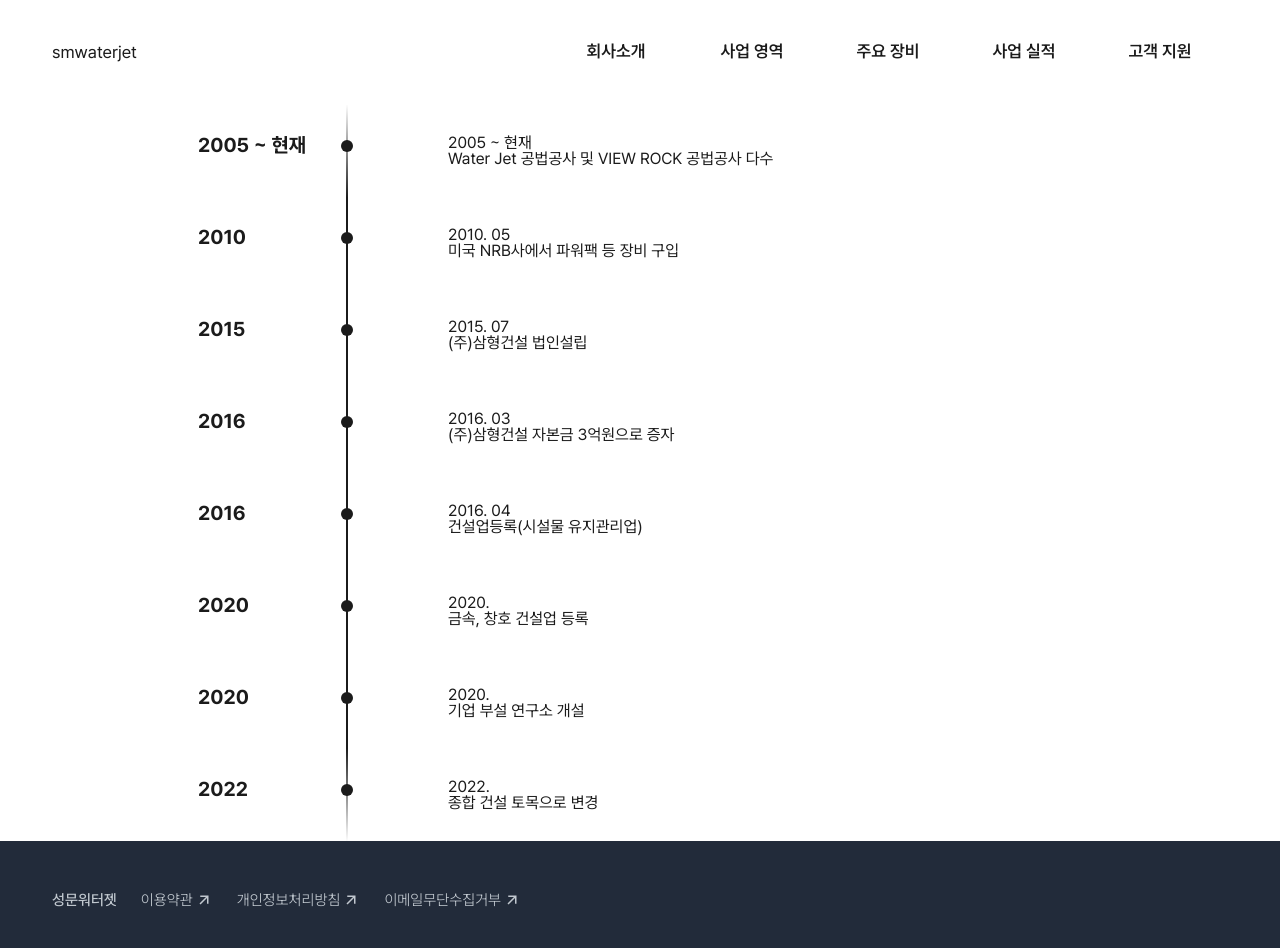
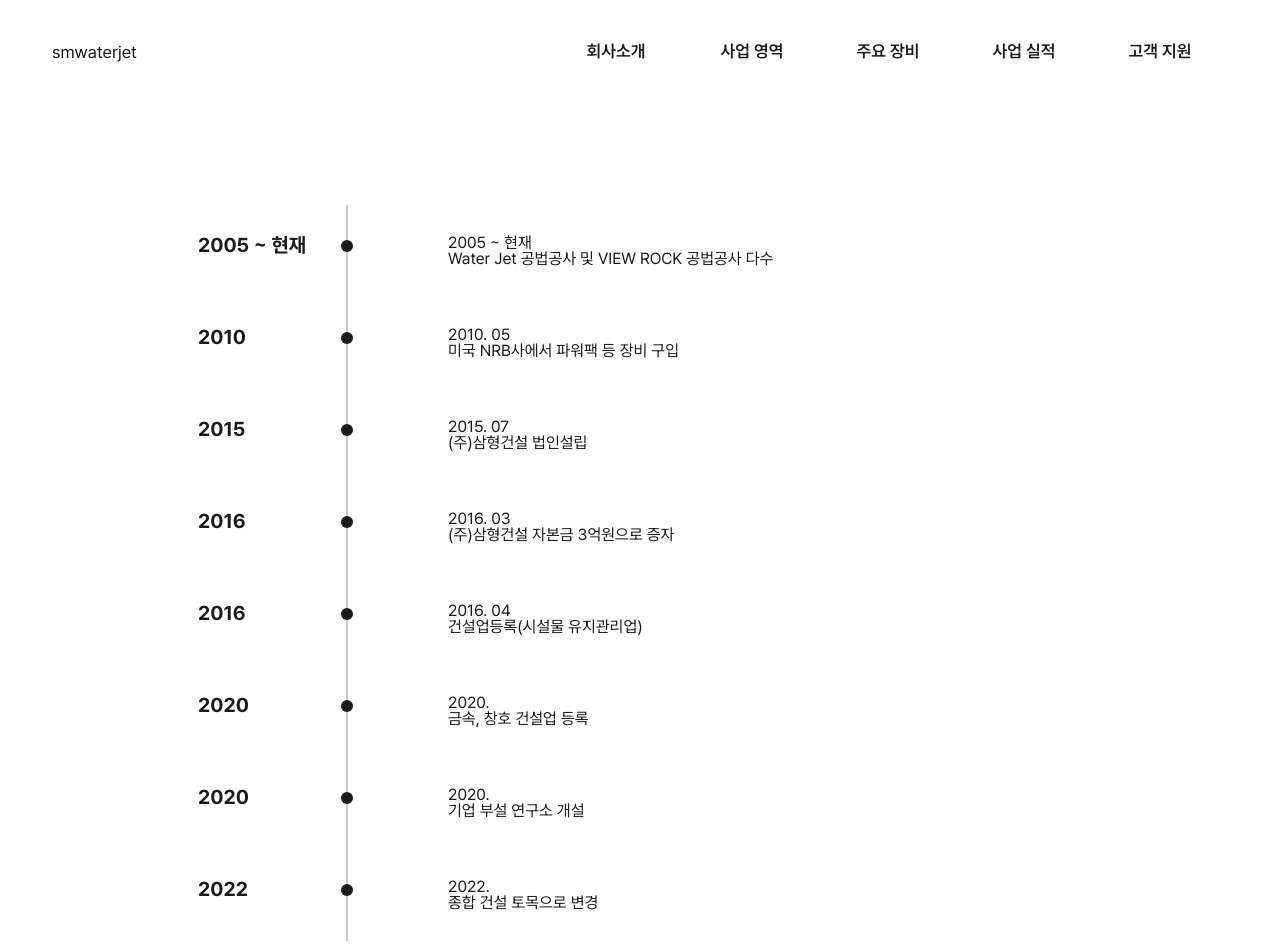
Before and after one commit to Melting-Ground/smwaterjet-web-client, a Next.js app: page /company/history in a window 1280 px wide. Shown: the top 948 px of the page. Built offline with nearby package versions, Linux system fonts and the light colour scheme.

Commit message:
Style: 스크롤 비례에 따른 history-line 높이 동적 조정 기능 추가

```diff
--- a/src/app/(routes)/company/history/page.module.scss
+++ b/src/app/(routes)/company/history/page.module.scss
@@ -7,25 +7,41 @@
   flex-direction: row;
   justify-content: center;
   width: 100%;
+  padding: 100px 0;
 
   .history {
     width: 50%;
     display: flex;
     flex-direction: column;
+    position: relative;
+    &-line {
+      width: 2px;
+      height: 80%;
+      // background-color: rgba(
+      //   red($black),
+      //   green($black),
+      //   blue($black),
+      //   0.5
+      // ); // 50% 투명도
+      background-color: $black;
+      border-radius: 100px;
+      position: absolute;
+      left: -0px;
+    }
 
     li {
-      border-left: 2px solid $black;
+      border-left: 2px solid $white;
       padding: 30px;
       padding-left: 100px;
       display: flex;
       flex-direction: column;
 
-      &:nth-child(1) {
-        border-image: linear-gradient(transparent, $black) 1 100%;
-      }
-      &:last-child {
-        border-image: linear-gradient($black, transparent) 1 100%;
-      }
+      // &:nth-child(1) {
+      //   border-image: linear-gradient(transparent, $black) 1 100%;
+      // }
+      // &:last-child {
+      //   border-image: linear-gradient($black, transparent) 1 100%;
+      // }
 
       &::after {
         position: absolute;
@@ -48,3 +64,11 @@
     }
   }
 }
+
+// .back-pannel {
+//   background-color: blueviolet;
+//   width: 100%;
+//   height: 500px;
+//   z-index: -999;
+//   position: fixed;
+// }
--- a/src/app/(routes)/company/history/page.tsx
+++ b/src/app/(routes)/company/history/page.tsx
@@ -1,10 +1,38 @@
-import React from "react";
+"use client";
+import React, { useEffect, useState } from "react";
 import styles from "./page.module.scss";
+export default function History() {
+  const [boxHeight, setBoxHeight] = useState<number>(0);
 
-export default function History() {
+  useEffect(() => {
+    const handleScroll = () => {
+      const scrollPosition = window.scrollY;
+      const documentHeight = document.documentElement.scrollHeight;
+      const windowHeight = window.innerHeight;
+
+      const scrollRatio = scrollPosition / (documentHeight - windowHeight);
+
+      const newHeight = scrollRatio * 100;
+      setBoxHeight(newHeight);
+    };
+
+    window.addEventListener("scroll", handleScroll);
+
+    return () => {
+      window.removeEventListener("scroll", handleScroll);
+    };
+  }, []);
+
   return (
+    <>
       <div className={styles.container}>
         <ol className={styles.history}>
+          <div
+            id="box"
+            className={styles["history-line"]}
+            style={{ height: `${boxHeight}%` }}
+          />
+
           <li data-year="2005 ~ 현재">
             <p>2005 ~ 현재</p>
             <p>Water Jet 공법공사 및 VIEW ROCK 공법공사 다수</p>
@@ -39,5 +67,6 @@ export default function History() {
           </li>
         </ol>
       </div>
+    </>
   );
 }
```
Lines whose indentation alone changed are shown as unchanged.
